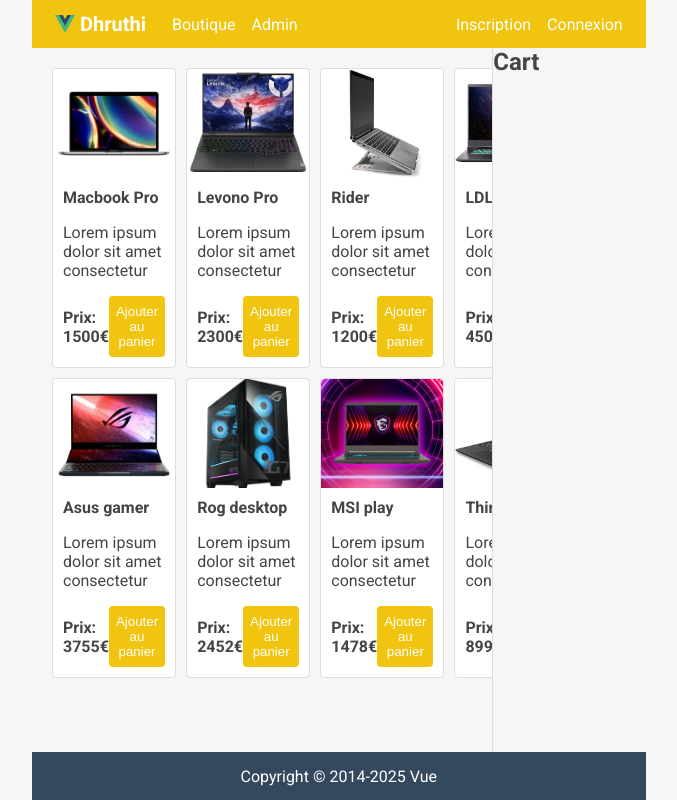
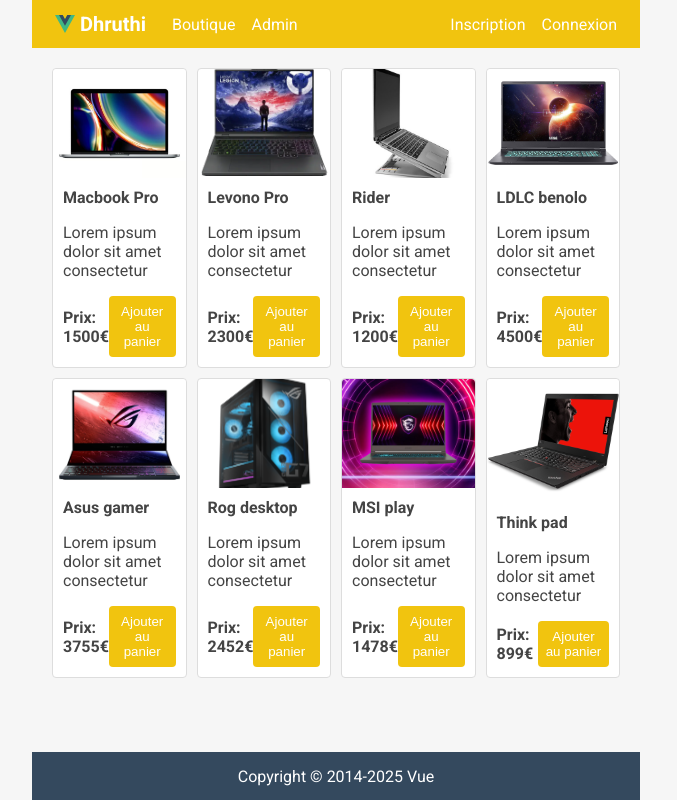
Before and after one commit to dhruthinooka/boutique, a Vue app: page / in a window 1280 px wide. Shown: the whole page, without its empty margins (0-677 px from the left). Built offline with nearby package versions, Linux system fonts and the light colour scheme.

Commit message:
Display total price in cart

```diff
--- a/src/App.vue
+++ b/src/App.vue
@@ -4,7 +4,7 @@
 import Shop from './components/Shop/Shop.vue'
 import Cart from './components/Cart/Cart.vue'
 import data from './data/product'
-import { reactive } from 'vue'
+import { computed, reactive } from 'vue'
 import type { ProductCartInterface, ProductInterface } from './interfaces'
 
 const state = reactive<{
@@ -37,27 +37,44 @@
     }
   }
 }
+
+const cartEmpty = computed(() => state.cart.length === 0)
 </script>
 
 <template>
-  <div class="app-container">
+  <div
+    class="app-container"
+    :class="{
+      gridEmpty: cartEmpty
+    }"
+  >
     <TheHeader class="header" />
     <TheFooter class="footer b4" />
     <Shop :products="state.products" @add-product-to-cart="addProductToCart" class="shop" />
-    <Cart :cart="state.cart" class="cart b4" @remove-product-from-cart="removeProductFromCart" />
+    <Cart
+      v-if="!cartEmpty"
+      :cart="state.cart"
+      class="cart b4"
+      @remove-product-from-cart="removeProductFromCart"
+    />
   </div>
 </template>
 
 <style lang="scss">
-@import 'assets/base.scss';
-@import 'assets/debug.scss';
+@import 'assets/scss/base';
+@import 'assets/scss/debug';
 
 .app-container {
   min-height: 100vh;
   display: grid;
-  grid-template-areas: 'header header' 'shop cart' 'footer footer';
+  grid-template-areas: "header header" "shop cart" "footer footer";
   grid-template-columns: 75% 25%;
   grid-template-rows: 48px auto 48px;
+}
+
+.gridEmpty {
+  grid-template-areas: "header" "shop" "footer";
+  grid-template-columns: 100%;
 }
 
 .header {
--- a/src/assets/main.css
+++ b/src/assets/main.css
@@ -1,4 +1,4 @@
-@import 'base.scss';
+@import 'scss/base.scss';
 
 #app {
   max-width: 1280px;
--- a/src/assets/base.scss
+++ b/src/assets/scss/base.scss
@@ -146,3 +146,11 @@
     background-color: var(--danger-2);
   }
 }
+
+.btn-success {
+  background-color: var(--success-1);
+  color: var(--text-primary-color);
+  &:hover {
+    background-color: var(--success-2);
+  }
+}
--- a/src/components/Cart/Cart.vue
+++ b/src/components/Cart/Cart.vue
@@ -2,10 +2,15 @@
 
 import CartProductList from '@/components/Cart/CartProductList.vue'
 import type { ProductCartInterface } from '@/interfaces'
+import { computed } from 'vue'
 
-defineProps<{
+const props = defineProps<{
   cart: ProductCartInterface[]
 }>()
+
+const totalPrice = computed(() => props.cart.reduce((acc, product) => {
+  return acc + product.price * product.quantity
+}, 0))
 
 const emit = defineEmits<{
   (e: 'removeProductFromCart', productId: number): void
@@ -14,10 +19,12 @@
 </script>
 
 <template>
-  <div>
+  <div class="p-20 d-flex flex-column">
     <h2 class="mb-10">Cart</h2>
-    <CartProductList :cart="cart"
+    <CartProductList class="flex-fill"
+      :cart="cart"
                      @remove-product-from-cart="emit('removeProductFromCart', $event)"/>
+    <button class="btn btn-success">Commander ({{ totalPrice }}€)</button>
   </div>
 </template>
 
```
Also changed, not shown: src/assets/scss/debug.scss (renamed from src/assets/debug.scss).
